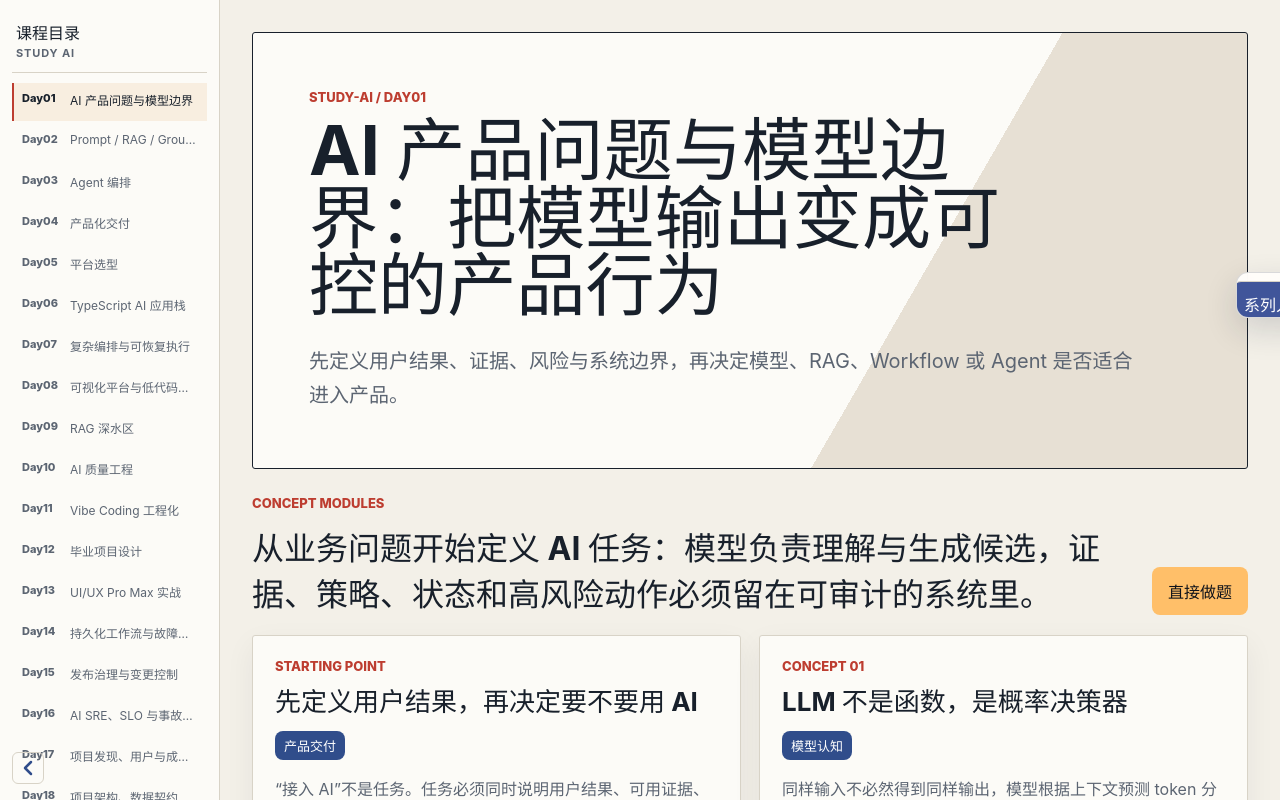
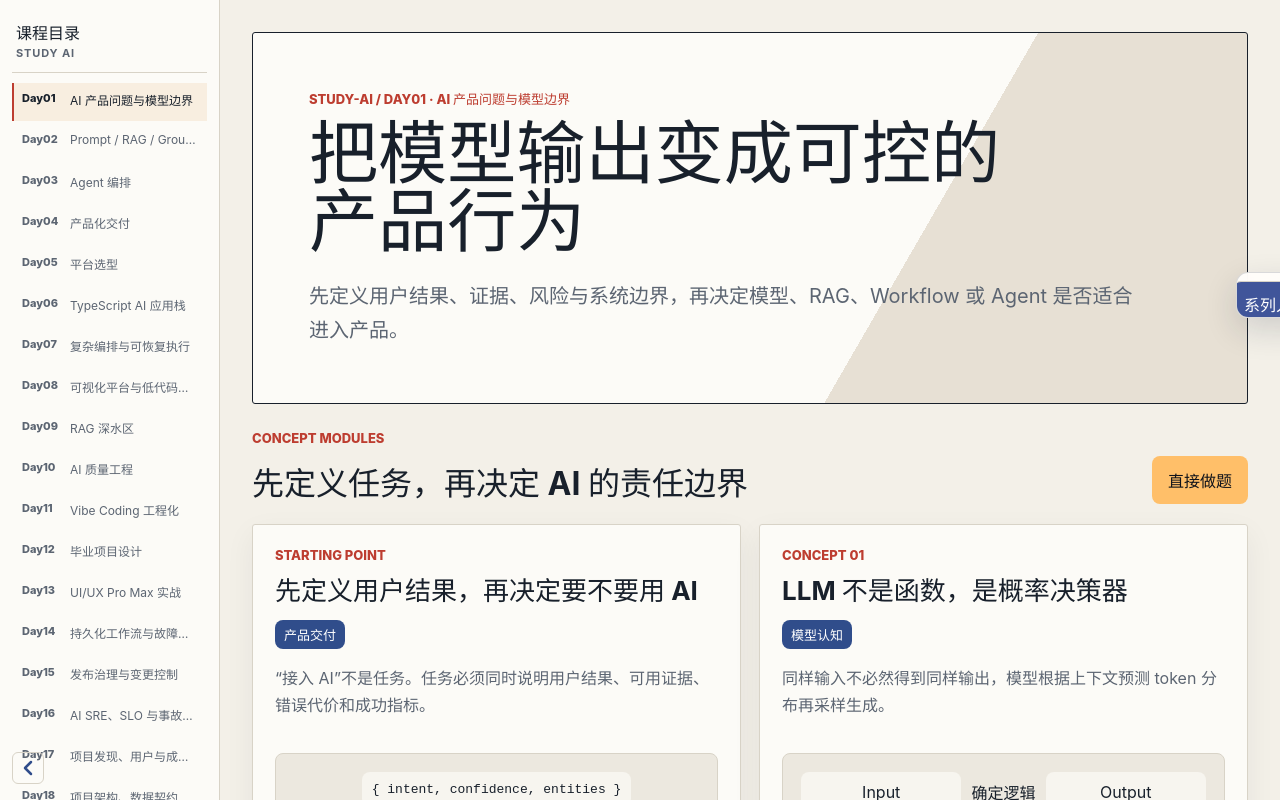
Before and after one commit to ilovex1314/study-ai, a React (Vite) app in the folder apps/interactive-lessons/: page /day01/series in a window 1280 px wide. Shown: the top 800 px of the page. Built offline with nearby package versions, Linux system fonts and the light colour scheme.

Commit message:
完成：Day01 草图一致性与可验收页面

```diff
--- a/apps/interactive-lessons/src/components/LessonSections.tsx
+++ b/apps/interactive-lessons/src/components/LessonSections.tsx
@@ -7,10 +7,8 @@ export function Hero({ lesson }: { lesson: LessonPage }) {
   return (
     <section className="hero">
       <div className="hero-copy">
-        <p className="eyebrow">study-ai / {lesson.phase}</p>
-        <h1>
-          {lesson.title}：{lesson.hero}
-        </h1>
+        <p className="eyebrow">study-ai / {lesson.phase} · {lesson.title}</p>
+        <h1>{lesson.hero}</h1>
         <p>{lesson.summary}</p>
       </div>
     </section>
--- a/apps/interactive-lessons/src/data/day01.ts
+++ b/apps/interactive-lessons/src/data/day01.ts
@@ -116,7 +116,7 @@ export const day01Lesson: LessonPage = {
   status: "available",
   summary: "先定义用户结果、证据、风险与系统边界，再决定模型、RAG、Workflow 或 Agent 是否适合进入产品。",
   hero: "把模型输出变成可控的产品行为",
-  conceptIntro: "从业务问题开始定义 AI 任务：模型负责理解与生成候选，证据、策略、状态和高风险动作必须留在可审计的系统里。",
+  conceptIntro: "先定义任务，再决定 AI 的责任边界",
   decisionTitle: "模型、证据、策略与业务结果的责任关系",
   decisionIntro: "模型生成结构化意图；可信证据提供事实；策略层校验权限、金额和状态；受限工具执行后留下审计与可回滚状态。它们相互约束，而不是一条把模型放在中间的流水线。",
   decisionExample: "退款助手中，模型识别用户诉求并生成解释；退款资格、金额、风控和状态变更由后端规则与审计系统控制。",
```
Also changed, not shown: 5 other files (tests, documents, lock files or other folders).
